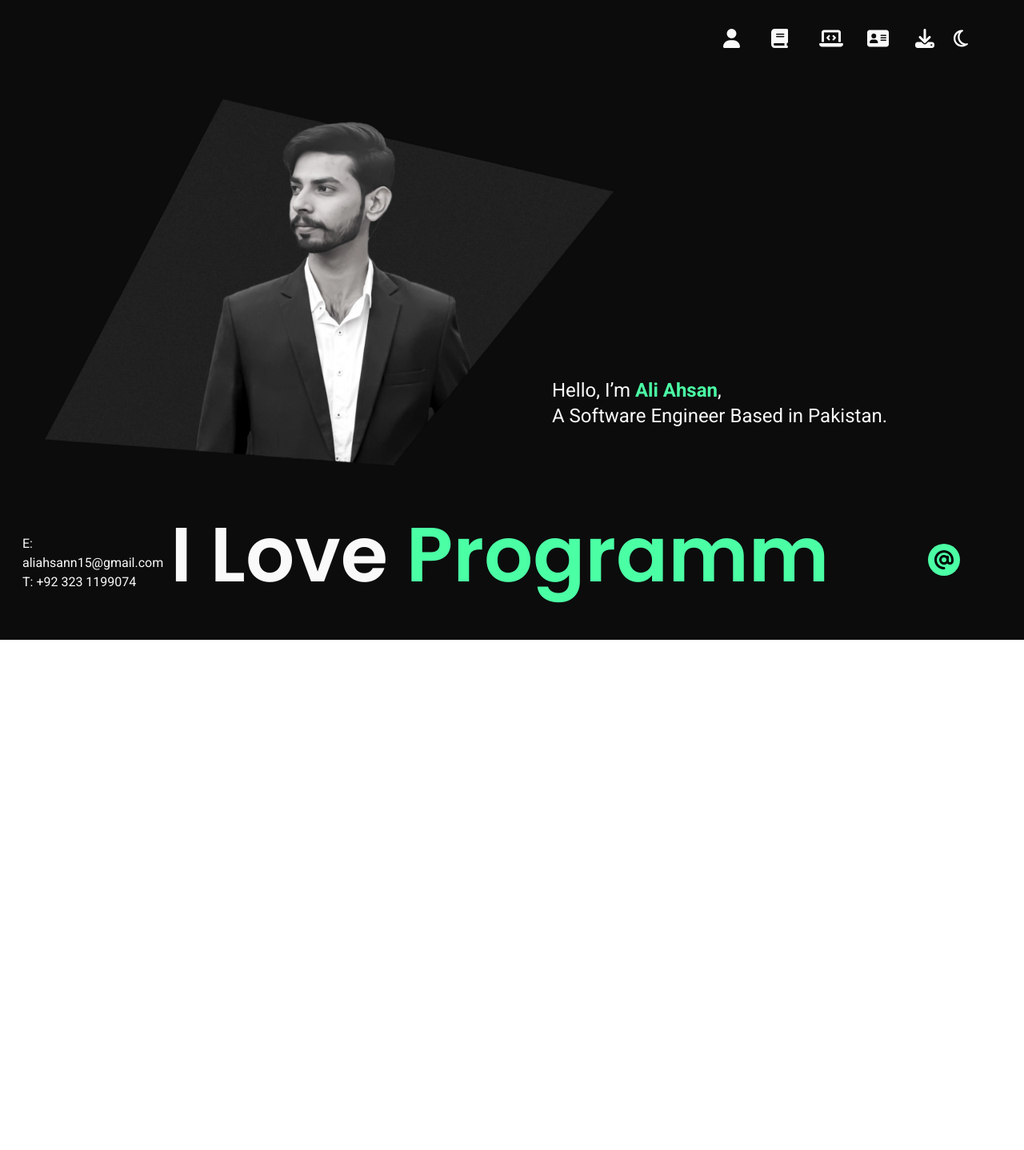
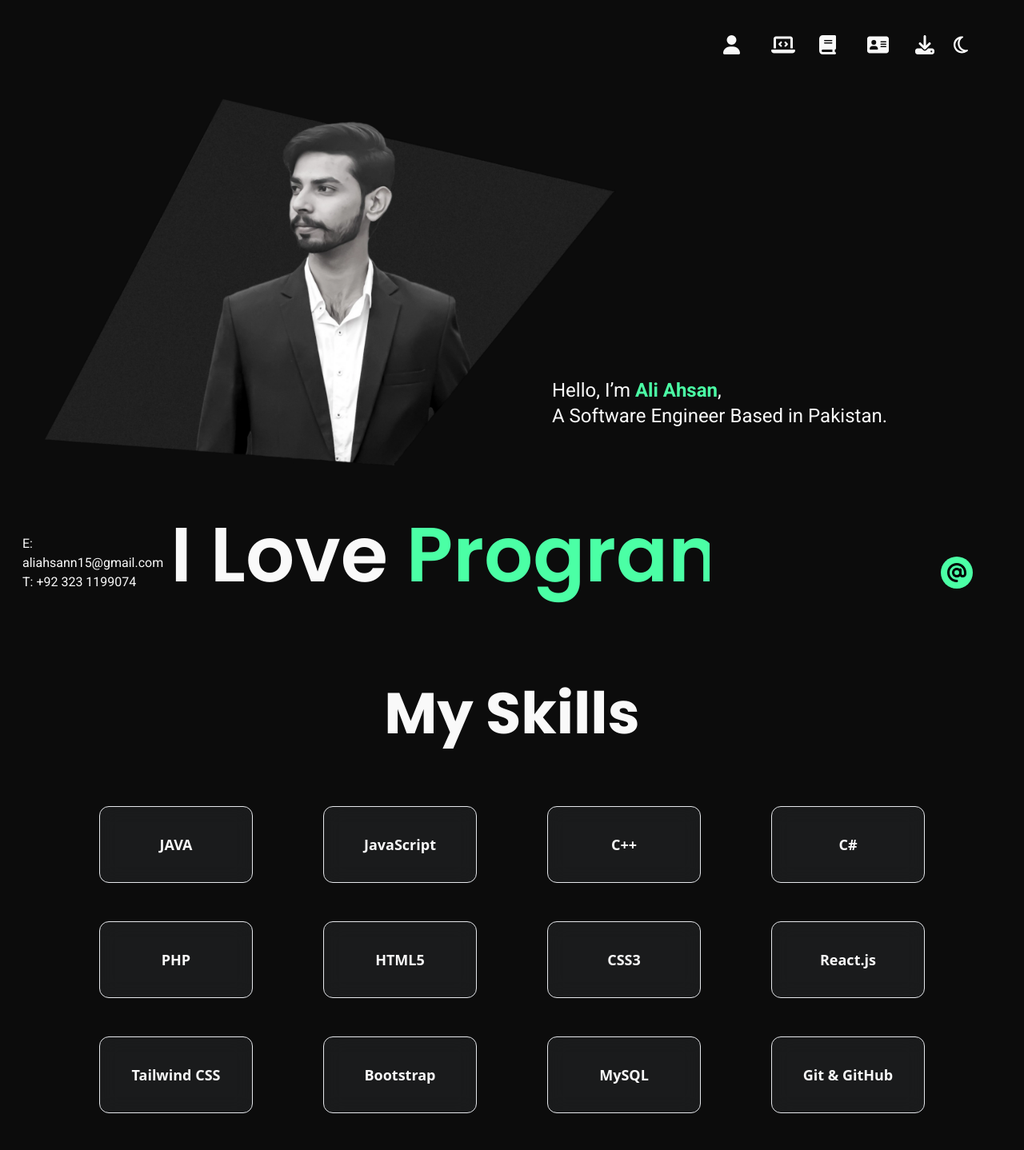
Before and after one commit to aliahsan09/who-i-am, a React (Create React App) app: page / in a window 1280 px wide. Shown: the top 1438 px of the page at 80% size. Before the commit the page ends 800 px from the top, so only its background shows below. Built offline with nearby package versions, Linux system fonts and the light colour scheme.

Commit message:
add skills section to website

```diff
--- a/src/App.css
+++ b/src/App.css
@@ -1,3 +1,9 @@
+body {
+  box-sizing: border-box;
+  scroll-behavior: smooth;
+  background-color: #0c0c0c;
+}
+
 .navLinks {
   width: 2.25rem;
   overflow: hidden;
@@ -18,8 +24,8 @@
 }
 
 .hideIcons {
-  bottom: 5rem !important;
-  right: 4rem !important;
+  bottom: 4rem !important;
+  right: 3rem !important;
   opacity: 0 !important;
   rotate: 270deg;
   transition: all 500ms ease !important;
@@ -48,3 +54,31 @@
     width: 0;
   }
 }
+
+
+/* Skill Cards Styling */
+
+.blob {
+  filter: blur(30px);
+  position: absolute;
+  z-index: 0;
+  border-radius: 100%;
+  transition: all 10ms linear;
+}
+
+
+.punchAnimate {
+  animation-timeline: view();
+  animation: punch 300ms ease-in;
+}
+
+@keyframes punch {
+  from {
+    transform: scale(3);
+    opacity: 0;
+  }
+  to {
+    transform: scale(1);
+    opacity: 1;
+  }
+}
--- a/src/App.js
+++ b/src/App.js
@@ -3,6 +3,7 @@ import { useState } from 'react';
 import './App.css';
 import NavBar from './components/NavBar';
 import Intro from './components/Intro';
+import Skills from './components/Skills';
 
 function App() {
 
@@ -17,19 +18,22 @@ function App() {
         color: "#0c0c0c",
         backgroundColor: "#f9f9f9"
       })
+      document.body.style.backgroundColor = "#f9f9f9";
     }
     else {
       setMode({
         color: "#f9f9f9",
         backgroundColor: "#0c0c0c"
       })
+      document.body.style.backgroundColor = "#0c0c0c";
     }
   }
 
   return (
-    <div className="App h-full" style={mode}>
-      <NavBar themeMode={changeMode}/>
+    <div className="App h-full scroll-smooth" style={mode}>
+      <NavBar themeMode={changeMode} className='absolute top-5 right-0'/>
       <Intro />
+      <Skills />
     </div>
   );
 }
--- a/src/components/Intro.js
+++ b/src/components/Intro.js
@@ -20,8 +20,8 @@ function Intro() {
       console.log("interval function");
       setTypingLine(line[x]);
       setmainWord(lineWord[x]);
-      x==2? x=0 : x++ ;
-    }, 3500);
+      x == 2 ? x = 0 : x++;
+    }, 3400);
   };
 
   return (
@@ -45,12 +45,20 @@ function Intro() {
           </p>
         </div>
 
-        <div className='w-1/12 h-full'>
-          <FontAwesomeIcon id='socialIcons-main' onClick={toggleIcons} className='mr-4 p-2 z-20 rounded-full bg-mono text-black cursor-pointer absolute bottom-20 right-16' size='xl' icon={faAt} />
-          <a href="https://github.com/aliahsan09" target='_blank'><FontAwesomeIcon id='socialIcons' className='socialIcons hideIcons mr-4 p-2 z-10 rounded-full cursor-pointer hover:text-mono absolute bottom-44 right-10' size='xl' icon={faGithub} /></a>
-          <a href=""><FontAwesomeIcon id='socialIcons' className='socialIcons hideIcons mr-3 p-2 z-10 rounded-full cursor-pointer hover:text-mono absolute bottom-40 right-28' size='xl' icon={faLinkedin} /></a>
-          <a href=""><FontAwesomeIcon id='socialIcons' className='socialIcons hideIcons mr-3 p-2 z-10 rounded-full cursor-pointer hover:text-mono absolute bottom-28 right-40' size='xl' icon={faFacebookF} /></a>
-          <a href=""><FontAwesomeIcon id='socialIcons' className='socialIcons hideIcons mr-3 p-2 z-10 rounded-full cursor-pointer hover:text-mono absolute bottom-10 right-40' size='xl' icon={faInstagram} /></a>
+        <div className='w-1/12 h-fit fixed place-self-end z-50 right-0 bottom-0'>
+          <FontAwesomeIcon id='socialIcons-main' onClick={toggleIcons} className='mr-4 p-2 z-20 rounded-full bg-mono text-black cursor-pointer absolute bottom-16 right-12' size='xl' icon={faAt} />
+          <a href="https://github.com/aliahsan09" target='_blank'>
+            <FontAwesomeIcon id='gitLink' className='socialIcons hideIcons mr-4 p-2 z-10 rounded-full cursor-pointer hover:text-mono absolute bottom-44 right-10' size='xl' icon={faGithub} />
+          </a>
+          <a href="https://www.linkedin.com/in/ali-ahsan-71501231a?utm_source=share&utm_campaign=share_via&utm_content=profile&utm_medium=android_app" target='_blank'>
+            <FontAwesomeIcon id='LinkedInLink' className='socialIcons hideIcons mr-3 p-2 z-10 rounded-full cursor-pointer hover:text-mono absolute bottom-40 right-28' size='xl' icon={faLinkedin} />
+          </a>
+          <a href="https://www.facebook.com/share/1Fmz8Y1DKk/" target='_blank'>
+            <FontAwesomeIcon id='fbLink' className='socialIcons hideIcons mr-3 p-2 z-10 rounded-full cursor-pointer hover:text-mono absolute bottom-28 right-40' size='xl' icon={faFacebookF} />
+          </a>
+          <a href="https://www.instagram.com/aliahsann15?igsh=dncydXlkMmpzcDkz" target='_blank'>
+            <FontAwesomeIcon id='InstaLink' className='socialIcons hideIcons mr-3 p-2 z-10 rounded-full cursor-pointer hover:text-mono absolute bottom-10 right-40' size='xl' icon={faInstagram} />
+          </a>
         </div>
       </div>
 
--- a/src/components/NavBar.js
+++ b/src/components/NavBar.js
@@ -6,7 +6,7 @@ import { faSun, faMoon } from "@fortawesome/free-regular-svg-icons";
 
 function NavBar(props) {
     return (
-        <div className='flex justify-end items-center absolute top-5 right-0 bg-transparent px-20 w-fit h-14'>
+        <div className='flex justify-end items-center fixed bg-transparent px-20 mt-7 w-full h-14'>
             <nav className='flex font-bold'>
                 <div className='navLinks flex items-center justify-start overflow-hidden mx-3 cursor-pointer' >
                     <a href='' className='flex items-center justify-center'>
@@ -14,16 +14,16 @@ function NavBar(props) {
                         <span>Myself</span>
                     </a>
                 </div>
+                <div className='navLinks flex items-center justify-start overflow-hidden mx-3 cursor-pointer' >
+                    <a href='#skillsSection' className='flex items-center justify-center'>
+                        <FontAwesomeIcon className='mr-4' size='xl' icon={faLaptopCode} />
+                        <span>Skills</span>
+                    </a>
+                </div>
                 <div className='navLinks longTxt flex items-center justify-start overflow-hidden mx-3 cursor-pointer' >
                     <a href='' className='flex items-center justify-center'>
                         <FontAwesomeIcon className='mr-4' size='xl' icon={faBook} />
                         <span>Education</span>
-                    </a>
-                </div>
-                <div className='navLinks flex items-center justify-start overflow-hidden mx-3 cursor-pointer' >
-                    <a href='' className='flex items-center justify-center'>
-                        <FontAwesomeIcon className='mr-4' size='xl' icon={faLaptopCode} />
-                        <span>Skills</span>
                     </a>
                 </div>
                 <div className='navLinks longTxt flex items-center justify-start overflow-hidden mx-3 cursor-pointer' >
--- /dev/null
+++ b/src/components/Skills.js
@@ -0,0 +1,60 @@
+import React, { useState, useEffect, useRef } from 'react'
+import '../App.css'
+
+const skills = [
+    "JAVA", "JavaScript", "C++", "C#", "PHP", "HTML5", "CSS3", "React.js",
+    "Tailwind CSS", "Bootstrap", "MySQL", "Git & GitHub",
+    "Object-Oriented Programming", "Functional Programming",
+    "Problem Solving", "Team Collaboration", "Time Management",
+    "Adaptability", "Communication Skills", "Leadership"
+];
+
+
+function Skills() {
+
+    // code for the blob animation on cursor movement
+    const [position, setPosition] = useState({ x: -250, y: -250 });
+    const containerRef = useRef(null);
+    const handleMouseMove = (e) => {
+        if (!containerRef.current) return;
+
+        const { left, top, width, height } = containerRef.current.getBoundingClientRect();
+        const x = e.clientX - left - width / 2;
+        const y = e.clientY - top - height / 10;
+
+        setPosition({ x, y });
+    };
+    const handleMouseLeave = (e) => { setPosition({ x: -250, y: -250 }) }
+
+    // code for showing skill cards permanently after animation
+    const afterAnimate = (event) => {
+        event.target.classList.remove("opacity-0");
+    };
+
+    return (
+        <div id='skillsSection' className="w-full h-dvh py-14 pb-20">
+            <h1 className='font-poppins text-7xl text-center font-bold mb-10'>My Skills</h1>
+            <div ref={containerRef} onMouseMove={handleMouseMove} onMouseLeave={handleMouseLeave}
+                className="py-4 px-20 relative flex flex-wrap justify-around text-lg font-semibold transition-all ease-in-out duration-150 overflow-hidden">
+                <div
+                    className="blob absolute -z-10 w-36 h-36 rounded-full bg-mono backdrop-blur-3xl bg-opacity-25 transition-transform duration-150 ease-out"
+                    style={{
+                        transform: `translate(${position.x}px, ${position.y}px)`,
+                    }}
+                ></div>
+                {skills.map((skill, index) => (
+                    <div
+                        onAnimationEnd={afterAnimate}
+                        key={index}
+                        className="punchAnimate m-6 mx-6 z-0 p-5 w-48 h-24 flex items-center justify-center opacity-0 text-center cursor-pointer border rounded-xl bg-gray-400 bg-opacity-10 backdrop-blur-md"
+                        style={{ animationDelay: `${index * 100}ms` }} // Adding delay based on index
+                    >
+                        {skill}
+                    </div>
+                ))}
+            </div>
+        </div>
+    );
+}
+
+export default Skills
```
